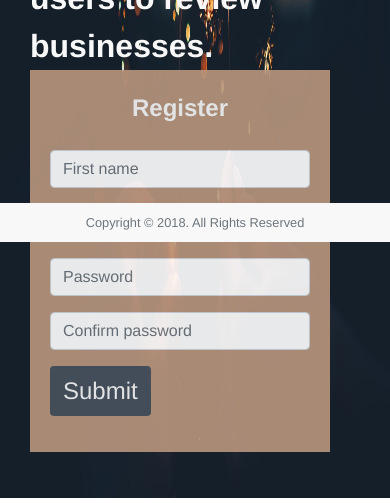
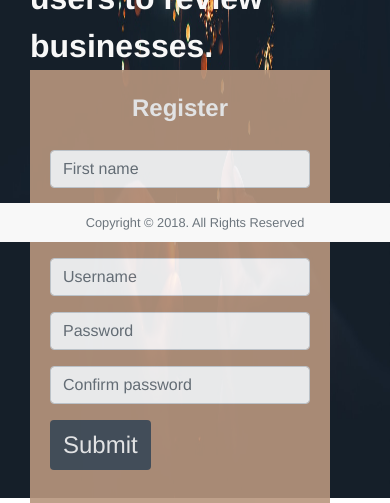
Before and after one commit to Rwothoromo/WeConnect-React, a React (Create React App) app: page /users/register in a window 390 px wide. Shown: the part 602-1105 px from the top of the page. Built offline with nearby package versions, Linux system fonts and the light colour scheme.

Commit message:
feature(register-user): Register user
This commit allows user registration

[Delivers #158485226]

```diff
--- a/package.json
+++ b/package.json
@@ -3,9 +3,11 @@
   "version": "0.1.0",
   "private": true,
   "dependencies": {
+    "axios": "^0.18.0",
     "bootstrap": "^4.1.1",
     "react": "^16.3.2",
     "react-dom": "^16.3.2",
+    "react-notifications": "^1.4.3",
     "react-router-dom": "^4.2.2",
     "react-scripts": "1.1.4"
   },
--- a/src/App.js
+++ b/src/App.js
@@ -1,5 +1,6 @@
 import React, { Component } from 'react';
 import {BrowserRouter as Router, Route} from 'react-router-dom';
+import { NotificationContainer } from 'react-notifications';
 
 import Index from './app/components/index';
 import RegisterUser from './app/components/users/register';
@@ -25,6 +26,7 @@ class App extends Component {
 		return (
 			<Layout>
 				<Routes/>
+				<NotificationContainer/>
 			</Layout>
 		);
 	}
--- a/src/app/components/users/register.js
+++ b/src/app/components/users/register.js
@@ -1,8 +1,32 @@
 import React, { Component } from 'react';
+import { NotificationManager } from 'react-notifications';
+import 'react-notifications/lib/notifications.css';
 import 'bootstrap/dist/css/bootstrap.min.css';
 import '../../static/css/style.css';
+import axios from "axios";
 
 class RegisterUser extends Component {
+    registerUser = (event) => {
+        event.preventDefault();
+        if (event.target.elements.password.value !== event.target.elements.confirm_password.value) {
+            NotificationManager.error("Passwords do not match!");
+        } else {
+            let user = {
+                first_name: event.target.elements.first_name.value,
+                last_name: event.target.elements.last_name.value,
+                username: event.target.elements.username.value,
+                password: event.target.elements.password.value
+            }
+            axios.post(`https://weconnect-api-v2-rwothoromo.herokuapp.com/api/v2/auth/register`, JSON.stringify(user), {
+                headers: {'Content-Type': 'application/json'}
+            }).then(response => {
+                NotificationManager.success(response.data.message);
+            }).catch(error => {
+                NotificationManager.error(error.response.data.message);
+            })
+        }
+    }
+
     render() {
         return (
             <main role="main" className="container-fluid home-bg">
@@ -19,15 +43,18 @@ class RegisterUser extends Component {
                         </p>
                     </div>
                     <div className="col-md-6">
-                    <form className="form-signin weconnect-form" action="#">
+                        <form className="form-signin weconnect-form" onSubmit={this.registerUser}>
                             <div className="form-group">
-                            <label className="control-label col-md-12" htmlFor style={{textAlign: 'center'}}>Register</label>
+                                <label className="control-label col-md-12" style={{textAlign: 'center'}}>Register</label>
                             </div>
                             <div className="form-group">
                                 <input type="text" className="form-control" placeholder="First name" id="first_name" name="first_name" required />
                             </div>
                             <div className="form-group">
                                 <input type="text" className="form-control" placeholder="Last name" id="last_name" name="last_name" required />
+                            </div>
+                            <div className="form-group">
+                                <input type="text" className="form-control" placeholder="Username" id="username" name="username" required />
                             </div>
                             <div className="form-group">
                                 <input type="password" className="form-control" placeholder="Password" id="password" name="password" required />
```
Also changed, not shown: 1 other file (tests, documents, lock files or other folders). Lines whose indentation alone changed are shown as unchanged.
